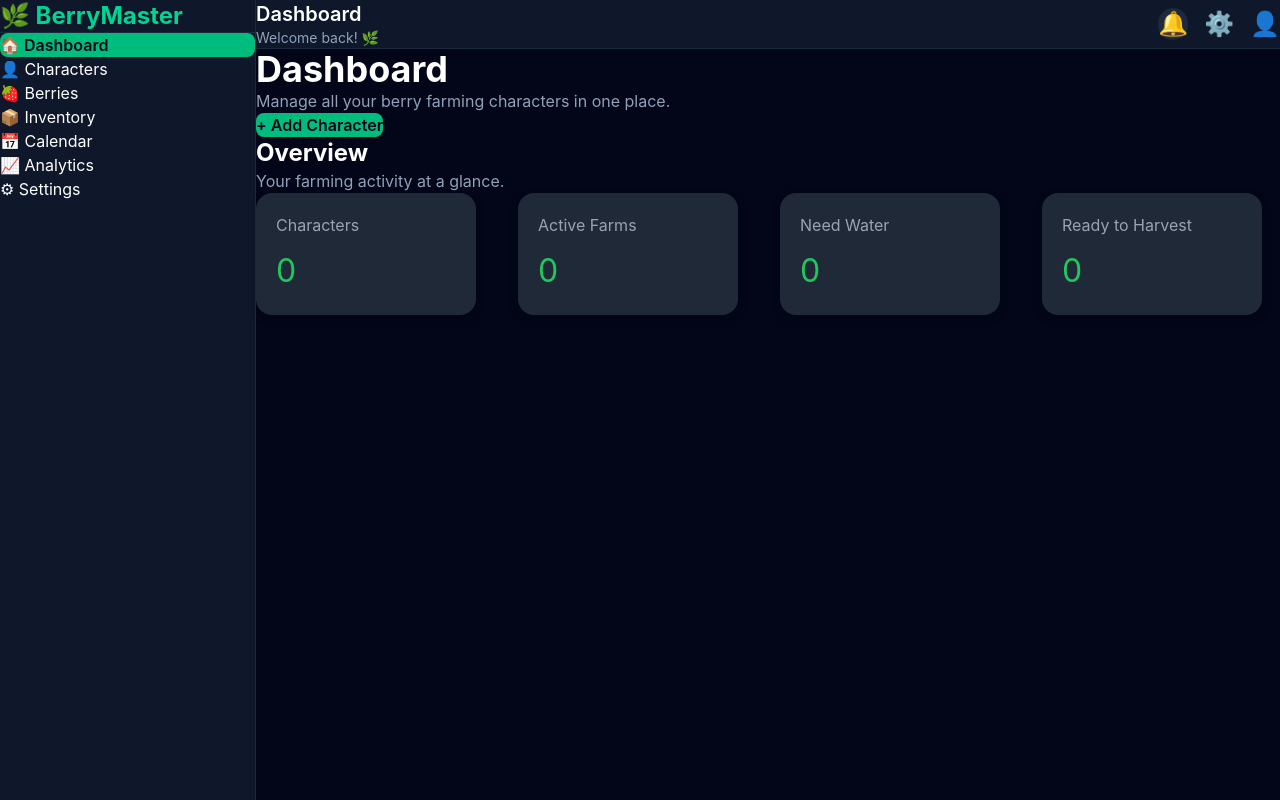
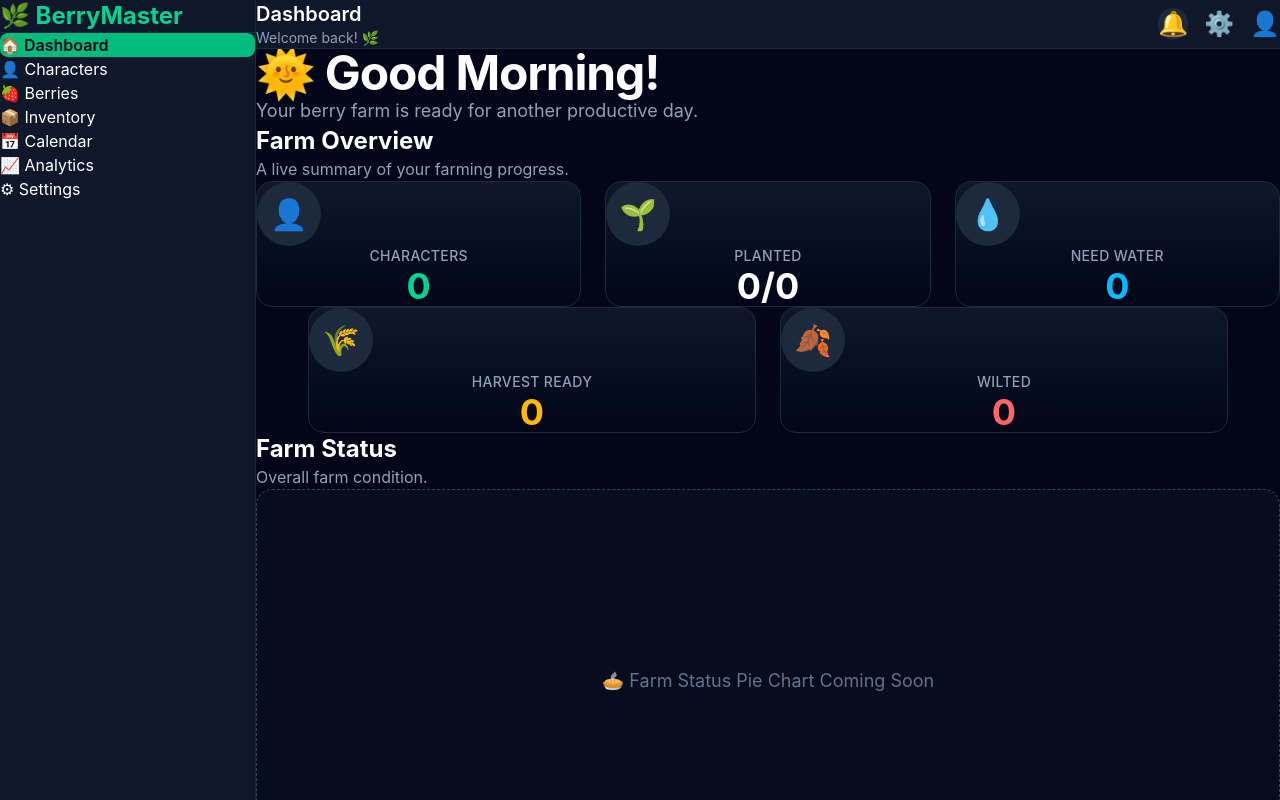
Before and after one commit to abhijeet-mishra34/BerryMaster, a React (Vite) app: page / in a window 1280 px wide. Built offline with nearby package versions, Linux system fonts and the light colour scheme.

Commit message:
feat(dashboard): add live farm statistics, dynamic greeting, fixed layout, and dashboard redesign foundation

```diff
--- a/src/components/characters/CharacterCard.tsx
+++ b/src/components/characters/CharacterCard.tsx
@@ -45,10 +45,6 @@ export default function CharacterCard({
   );
 
   const status = getCharacterStatus(character);
-
-  const canHarvest =
-    !!character.harvestAt &&
-    new Date(character.harvestAt) <= now;
 
   const characterNumber = String(
     index + 1
--- a/src/components/dashboard/Dashboard.tsx
+++ b/src/components/dashboard/Dashboard.tsx
@@ -1,62 +1,147 @@
 import { useCharacters } from "../../context/CharacterContext";
+
+import Section from "../ui/Section";
 import StatCard from "../ui/StatCard";
-import Section from "../ui/Section";
-import Button from "../ui/Button";
+
+import { calculateFarmStats } from "../../utils/farmStats";
 
 export default function Dashboard() {
   const { characters } = useCharacters();
+
+  const stats = calculateFarmStats(characters);
+
+  // =====================================
+  // Greeting (uses the player's local time)
+  // =====================================
+
+  const hour = new Date().getHours();
+
+  let greetingTitle = "";
+  let greetingSubtitle = "";
+
+  if (hour < 12) {
+    greetingTitle = "🌞 Good Morning!";
+    greetingSubtitle =
+      "Your berry farm is ready for another productive day.";
+  } else if (hour < 18) {
+    greetingTitle = "☀️ Good Afternoon!";
+    greetingSubtitle =
+      "Keep your berry farm healthy and thriving.";
+  } else {
+    greetingTitle = "🌙 Good Evening!";
+    greetingSubtitle =
+      "Time to check on your berries before calling it a day.";
+  }
+
+  // =====================================
+  // Dashboard Cards
+  // =====================================
+
+  const topStats = [
+    {
+      title: "Characters",
+      value: stats.totalCharacters,
+      icon: "👤",
+      color: "emerald" as const,
+    },
+    {
+      title: "Planted",
+      value: `${stats.planted}/${stats.totalCharacters}`,
+      icon: "🌱",
+      color: "green" as const,
+    },
+    {
+      title: "Need Water",
+      value: stats.needWater,
+      icon: "💧",
+      color: "blue" as const,
+    },
+  ];
+
+  const bottomStats = [
+    {
+      title: "Harvest Ready",
+      value: stats.readyHarvest,
+      icon: "🌾",
+      color: "amber" as const,
+    },
+    {
+      title: "Wilted",
+      value: stats.wilted,
+      icon: "🍂",
+      color: "red" as const,
+    },
+  ];
+
   return (
-    <div>
-      <div className="mb-8">
-        <h1 className="text-4xl font-bold">
-          Dashboard
+    <div className="space-y-12">
+      {/* =====================================
+          Greeting
+      ===================================== */}
+
+      <div className="space-y-3">
+        <h1 className="text-5xl font-bold tracking-tight text-white">
+          {greetingTitle}
         </h1>
 
-        <p className="mt-2 text-slate-400">
-          Manage all your berry farming characters in one place.
+        <p className="max-w-2xl text-lg text-slate-400">
+          {greetingSubtitle}
         </p>
-
-        <div className="mt-6">
-          <Button>
-            + Add Character
-          </Button>
-        </div>
       </div>
 
+      {/* =====================================
+          Farm Overview
+      ===================================== */}
+
       <Section
-        title="Overview"
-        subtitle="Your farming activity at a glance."
+        title="Farm Overview"
+        subtitle="A live summary of your farming progress."
       >
-        <div className="grid gap-6 md:grid-cols-2 xl:grid-cols-4">
-          {[
-  {
-    title: "Characters",
-    value: characters.length,
-    color: "emerald",
-  },
-  {
-    title: "Active Farms",
-    value: 0,
-    color: "amber",
-  },
-  {
-    title: "Need Water",
-    value: 0,
-    color: "blue",
-  },
-  {
-    title: "Ready to Harvest",
-    value: 0,
-    color: "green",
-  },
-].map((stat) => (
+        {/* Top Row */}
+
+        <div className="grid gap-6 lg:grid-cols-3">
+          {topStats.map((stat) => (
             <StatCard
               key={stat.title}
               title={stat.title}
               value={stat.value}
+              icon={stat.icon}
               color={stat.color}
             />
           ))}
+        </div>
+
+        {/* Bottom Row */}
+
+        <div className="mt-8 flex justify-center gap-6">
+  {bottomStats.map((stat) => (
+    <div
+      key={stat.title}
+      className="w-full max-w-md"
+    >
+      <StatCard
+        title={stat.title}
+        value={stat.value}
+        icon={stat.icon}
+        color={stat.color}
+      />
+    </div>
+  ))}
+</div>
+      </Section>
+
+      {/* =====================================
+          Farm Status
+      ===================================== */}
+
+      <Section
+        title="Farm Status"
+        subtitle="Overall farm condition."
+      >
+        <div className="flex h-96 items-center justify-center rounded-2xl border border-dashed border-slate-700 bg-slate-900/40">
+          <p className="text-lg text-slate-500">
+            🥧 Farm Status Pie Chart Coming Soon
+          </p>
         </div>
       </Section>
     </div>
--- a/src/components/layout/AppLayout.tsx
+++ b/src/components/layout/AppLayout.tsx
@@ -7,15 +7,16 @@ type AppLayoutProps = {
 
 export default function AppLayout({ children }: AppLayoutProps) {
   return (
-    <div className="flex min-h-screen bg-slate-950 text-white">
+    <div className="flex h-screen bg-slate-950 text-white">
       <Sidebar />
 
       <div className="flex flex-1 flex-col">
         <Header />
-
-        <main className="flex-1 p-8">
-          {children}
-        </main>
+<main className="flex-1 overflow-y-auto">
+  <div className="p-8">
+    {children}
+  </div>
+</main>
       </div>
     </div>
   );
--- a/src/components/ui/StatCard.tsx
+++ b/src/components/ui/StatCard.tsx
@@ -1,39 +1,74 @@
+import type { ReactNode } from "react";
+
 type StatCardProps = {
   title: string;
   value: string | number;
+  icon: ReactNode;
+  color?: "emerald" | "blue" | "amber" | "red";
 };
 
-function StatCard({ title, value }: StatCardProps) {
+const colorClasses = {
+  emerald: "text-emerald-400",
+  blue: "text-sky-400",
+  amber: "text-amber-400",
+  red: "text-red-400",
+};
+
+export default function StatCard({
+  title,
+  value,
+  icon,
+  color = "emerald",
+}: StatCardProps) {
   return (
     <div
-      style={{
-        background: "#1F2937",
-        borderRadius: "16px",
-        padding: "20px",
-        width: "220px",
-        boxShadow: "0 4px 10px rgba(0,0,0,0.2)",
-      }}
+      className="
+        group
+        rounded-2xl
+        border
+        border-slate-800
+        bg-gradient-to-b
+        from-slate-900
+        to-slate-950
+        p-8
+        text-center
+        transition-all
+        duration-300
+        hover:-translate-y-1
+        hover:border-emerald-500
+        hover:shadow-xl
+        hover:shadow-emerald-500/10
+      "
     >
-      <h3
-        style={{
-          color: "#9CA3AF",
-          fontSize: "1rem",
-        }}
+      <div
+        className={`
+          mx-auto
+          flex
+          h-16
+          w-16
+          items-center
+          justify-center
+          rounded-full
+          bg-slate-800
+          text-3xl
+          transition-transform
+          duration-300
+          group-hover:scale-110
+          ${colorClasses[color]}
+        `}
       >
+        {icon}
+      </div>
+
+      <h3 className="mt-5 text-sm font-medium tracking-wide text-slate-400 uppercase">
         {title}
       </h3>
 
-      <h1
-        style={{
-          marginTop: "10px",
-          color: "#22C55E",
-          fontSize: "2rem",
-        }}
+      <p
+        className={`mt-3 text-4xl font-bold ${colorClasses[color]}`}
       >
         {value}
-      </h1>
+      </p>
     </div>
   );
 }
-
-export default StatCard;
--- a/src/data/growthProfiles.ts
+++ /dev/null
@@ -1,8 +0,0 @@
-{
-   berryId: "cheri",
-   facts: [
-      "...",
-      "...",
-      "..."
-   ]
-}
--- a/src/index.css
+++ b/src/index.css
@@ -11,6 +11,7 @@ body,
 #root {
   width: 100%;
   height: 100%;
+  overflow: hidden;
 }
 
 body {
--- /dev/null
+++ b/src/utils/farmStats.ts
@@ -0,0 +1,76 @@
+import type { Character } from "../types/Character";
+
+export type FarmStats = {
+  totalCharacters: number;
+
+   planted: number;
+
+  growing: number;
+
+  needWater: number;
+
+  readyHarvest: number;
+
+  wilted: number;
+};
+
+export function calculateFarmStats(
+  characters: Character[],
+): FarmStats {
+
+  const now = Date.now();
+
+  const stats: FarmStats = {
+    totalCharacters: characters.length,
+    growing: 0,
+    planted: 0,
+    needWater: 0,
+    readyHarvest: 0,
+    wilted: 0,
+  };
+
+  for (const character of characters) {
+
+    if (!character.plantedBerryId) {
+      continue;
+    }
+  stats.planted++;
+    const harvestTime =
+      character.harvestAt
+        ? new Date(character.harvestAt).getTime()
+        : undefined;
+
+    const wiltTime =
+      character.wiltAt
+        ? new Date(character.wiltAt).getTime()
+        : undefined;
+
+    const nextWaterTime =
+      character.nextWaterAt
+        ? new Date(character.nextWaterAt).getTime()
+        : undefined;
+
+    // Wilted
+    if (wiltTime && now >= wiltTime) {
+      stats.wilted++;
+      continue;
+    }
+
+    // Ready to Harvest
+    if (harvestTime && now >= harvestTime) {
+      stats.readyHarvest++;
+      continue;
+    }
+
+    // Needs Water
+    if (nextWaterTime && now >= nextWaterTime) {
+      stats.needWater++;
+      continue;
+    }
+
+    // Otherwise...
+    stats.growing++;
+  }
+
+  return stats;
+}
```
